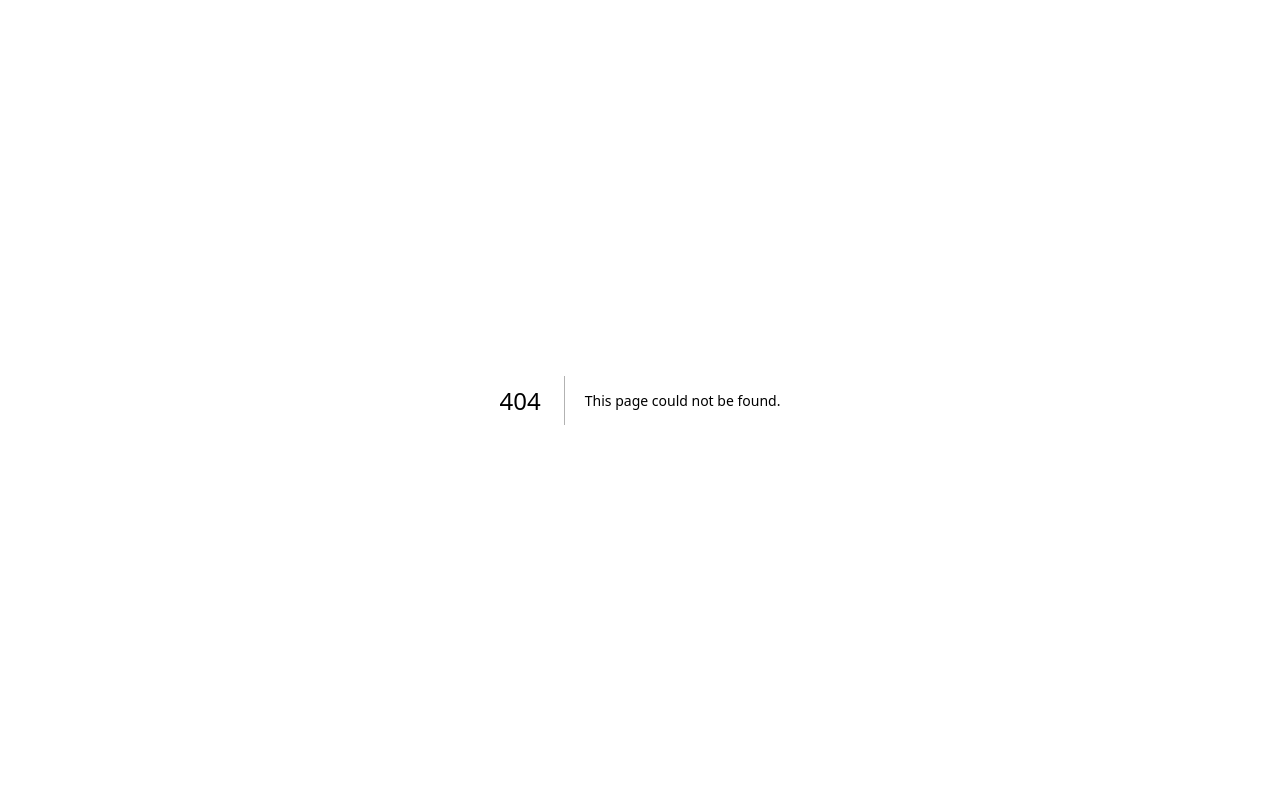
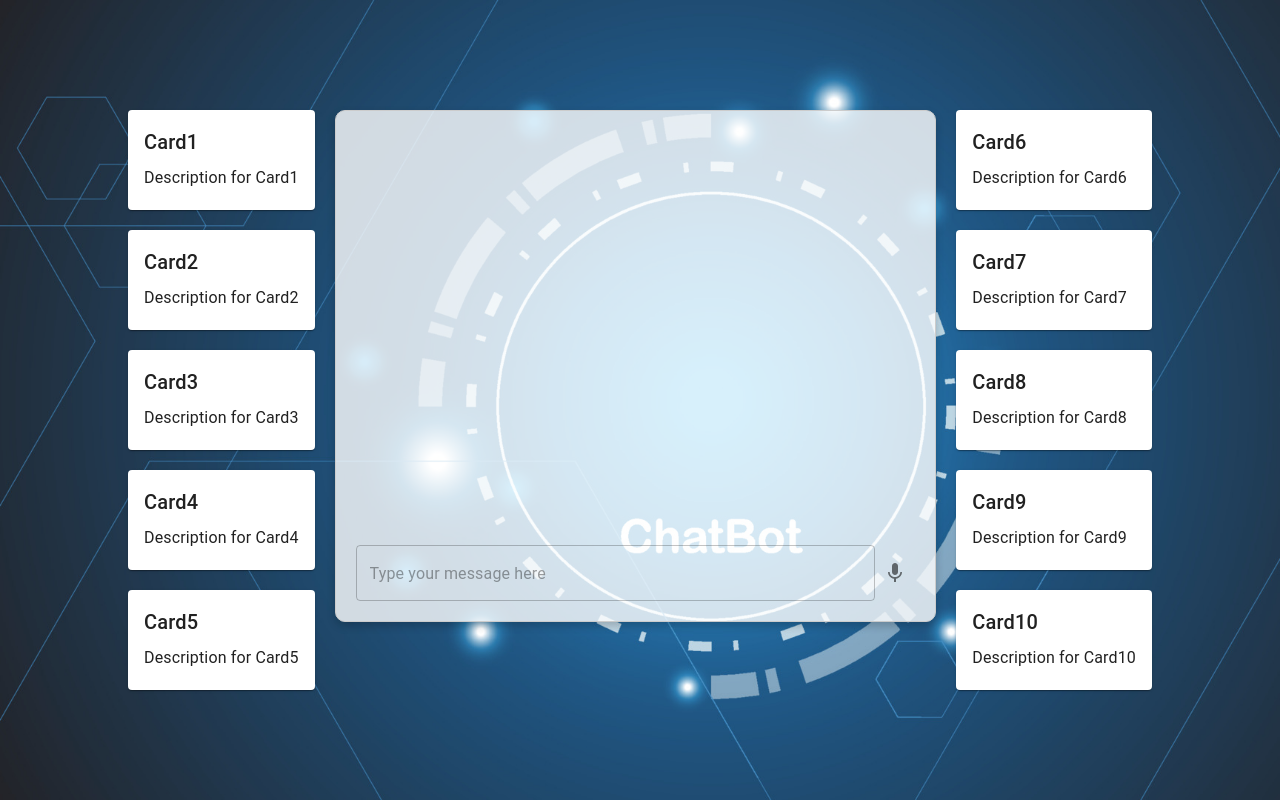
Before and after one commit to Ronald115/WEB-IA, a Next.js app in the folder web-ia/: page /chatbot in a window 1280 px wide. Before the commit this address had no page. Built offline with nearby package versions, Linux system fonts and the light colour scheme.

Commit message:
new front for all sections

```diff
--- /dev/null
+++ b/web-ia/src/app/chatbot/Chatbot.css
@@ -0,0 +1,70 @@
+.chatbot {
+    display: flex;
+    flex-direction: column;
+    align-items: center;
+    justify-content: center;
+    height: 100vh;
+    background-image: url(../../images/background.jpg);
+    background-size: cover;
+  }
+
+  .chat-section {
+    display: flex;
+    justify-content: space-between;
+    width: 80%;
+  }
+
+  .cards-container {
+    display: flex;
+    flex-direction: column;
+    gap: 20px;
+  }
+
+  .chat-window {
+    flex-grow: 1;
+    height: 64vh;
+    border: 1px solid #ccc;
+    border-radius: 10px;
+    padding: 20px;
+    margin: 0 20px;
+    overflow-y: auto;
+    background-color: rgba(255, 255, 255, 0.8);
+    box-shadow: 0px 4px 8px rgba(0, 0, 0, 0.2);
+    display: flex;
+    flex-direction: column;
+    justify-content: flex-end;
+  }
+
+  .chat-input {
+    display: flex;
+    align-items: center;
+    justify-content: space-between;
+  }
+
+  .small-card {
+    background-color: #2196f3;
+    color: #ffffff;
+    height: 100px;
+    display: flex;
+    flex-direction: column;
+    justify-content: space-between;
+    border-radius: 10px;
+    overflow: hidden;
+    transition: transform 0.3s ease-in-out;
+  }
+
+  .small-card:hover {
+    transform: scale(1.05);
+  }
+
+  .small-card .MuiCardContent-root {
+    padding: 1rem;
+  }
+
+  .small-card .MuiCardContent-root h2 {
+    margin-bottom: 0.5rem;
+  }
+
+  .small-card .MuiCardContent-root p {
+    margin-top: 0;
+  }
--- /dev/null
+++ b/web-ia/src/app/chatbot/components/SmallCard.css
@@ -0,0 +1,27 @@
+.small-card {
+    background-color: #2196f3;
+    color: #ffffff;
+    height: 100%;
+    display: flex;
+    flex-direction: column;
+    justify-content: space-between;
+    border-radius: 10px;
+    overflow: hidden;
+    transition: transform 0.3s ease-in-out;
+  }
+
+  .small-card:hover {
+    transform: scale(1.05);
+  }
+
+  .small-card .MuiCardContent-root {
+    padding: 1rem;
+  }
+
+  .small-card .MuiCardContent-root h2 {
+    margin-bottom: 0.5rem;
+  }
+
+  .small-card .MuiCardContent-root p {
+    margin-top: 0;
+  }
--- /dev/null
+++ b/web-ia/src/app/chatbot/components/smallCards.tsx
@@ -0,0 +1,23 @@
+import React from "react";
+import { Card, CardContent, Typography } from "@mui/material";
+import "./SmallCard.css";
+
+interface SmallCardProps {
+  title: string;
+  description: string;
+}
+
+const SmallCard: React.FC<SmallCardProps> = ({ title, description }) => {
+  return (
+    <Card className="small-card">
+      <CardContent>
+        <Typography variant="h6" component="h2">
+          {title}
+        </Typography>
+        <Typography>{description}</Typography>
+      </CardContent>
+    </Card>
+  );
+};
+
+export default SmallCard;
--- /dev/null
+++ b/web-ia/src/app/chatbot/page.tsx
@@ -0,0 +1,56 @@
+'use client'
+
+import React from "react";
+import {
+  Container,
+  Grid,
+  Typography,
+  TextField,
+  IconButton,
+} from "@mui/material";
+import { Mic } from "@mui/icons-material";
+import SmallCard from "./components/smallCards";
+import "./Chatbot.css";
+
+const cards = Array.from({ length: 10 }, (_, i) => ({
+  title: `Card${i + 1}`,
+  description: `Description for Card${i + 1}`,
+}));
+
+const Chatbot: React.FC = () => {
+  return (
+    <div className="chatbot">
+      <div className="chat-section">
+        <div className="cards-container">
+          {cards.slice(0, 5).map((card, index) => (
+            <SmallCard
+              title={card.title}
+              description={card.description}
+              key={index}
+            />
+          ))}
+        </div>
+        <div className="chat-window">
+          {/* Aquí iría el código para el chat */}
+          <div className="chat-input">
+            <TextField fullWidth placeholder="Type your message here" />
+            <IconButton>
+              <Mic />
+            </IconButton>
+          </div>
+        </div>
+        <div className="cards-container">
+          {cards.slice(5).map((card, index) => (
+            <SmallCard
+              title={card.title}
+              description={card.description}
+              key={index}
+            />
+          ))}
+        </div>
+      </div>
+    </div>
+  );
+};
+
+export default Chatbot;
--- a/web-ia/src/app/components/algorithmCard.tsx
+++ b/web-ia/src/app/components/algorithmCard.tsx
@@ -5,11 +5,20 @@ import "./AlgorithmCard.css";
 interface AlgorithmCardProps {
   title: string;
   description: string;
+  link: string;
 }
 
-const AlgorithmCard: React.FC<AlgorithmCardProps> = ({ title, description }) => {
+const AlgorithmCard: React.FC<AlgorithmCardProps> = ({
+  title,
+  description,
+  link,
+}) => {
+  const handleClick = () => {
+    window.location.href = link;
+  };
+
   return (
-    <Card className="algorithm-card">
+    <Card className="algorithm-card" onClick={handleClick}>
       <CardContent>
         <Typography variant="h5" component="h2">
           {title}
--- /dev/null
+++ b/web-ia/src/app/emotions/Emotion.css
@@ -0,0 +1,21 @@
+.emotion {
+    display: flex;
+    flex-direction: column;
+    align-items: center;
+    justify-content: center;
+    height: 100vh;
+  }
+
+  .emotion video, .emotion canvas {
+    border: 1px solid #ccc;
+    border-radius: 10px;
+    margin-bottom: 20px;
+    height: 30%;
+  }
+
+  .capture-button {
+    border-radius: 10px;
+    height: 50px;
+    width: 22%;
+    box-shadow: 0px 2px 4px rgba(0, 0, 0, 0.5);
+  }
--- /dev/null
+++ b/web-ia/src/app/emotions/page.tsx
@@ -0,0 +1,58 @@
+"use client";
+
+import React, { useRef, useEffect, useState } from "react";
+import { Button, Typography } from "@mui/material";
+import "./Emotion.css";
+
+const Emotion: React.FC = () => {
+  const videoRef = useRef<HTMLVideoElement>(null);
+  const canvasRef = useRef<HTMLCanvasElement>(null);
+  const [emotion, setEmotion] = useState<string | null>(null);
+
+  useEffect(() => {
+    startCamera();
+  }, []);
+
+  const startCamera = () => {
+    if (navigator.mediaDevices && navigator.mediaDevices.getUserMedia) {
+      navigator.mediaDevices
+        .getUserMedia({ video: true })
+        .then((stream) => {
+          if (videoRef.current) {
+            videoRef.current.srcObject = stream;
+          }
+        })
+        .catch((err) => console.log(err));
+    }
+  };
+
+  const captureAndDetectEmotion = () => {
+    if (videoRef.current && canvasRef.current) {
+      const context = canvasRef.current.getContext("2d");
+      context?.drawImage(videoRef.current, 0, 0, 640, 480);
+      // Aquí puedes guardar la imagen capturada
+      // Aquí iría el código para detectar la emoción
+      setEmotion("Happy"); // Esto es solo un valor ficticio
+    }
+  };
+
+  return (
+    <div className="emotion">
+      <video ref={videoRef} autoPlay></video>
+      <canvas ref={canvasRef} width="640" height="480"></canvas>
+      <Button
+        className="capture-button"
+        variant="contained"
+        color="primary"
+        onClick={captureAndDetectEmotion}
+      >
+        Detect Emotion
+      </Button>
+      {emotion && (
+        <Typography variant="h6">Detected Emotion: {emotion}</Typography>
+      )}
+    </div>
+  );
+};
+
+export default Emotion;
--- a/web-ia/src/app/page.tsx
+++ b/web-ia/src/app/page.tsx
@@ -1,34 +1,46 @@
+'use client'
+
 import React from "react";
-import { Container, Grid } from "@mui/material";
+import { Container, Grid, Typography } from "@mui/material";
 import AlgorithmCard from "./components/algorithmCard";
 import "./App.css";
 
 const algorithms = [
   {
-    title: "Algorithm 1",
-    description: "Description for Algorithm 1",
+    title: "Chatbot",
+    description: "Talk to a chatbot",
+    link: "/chatbot"
   },
   {
-    title: "Algorithm 2",
-    description: "Description for Algorithm 2",
+    title: "Emotions",
+    description: "Detect emotions through your camera",
+    link: "/emotions"
   },
-  // Add more algorithms here...
 ];
 
 const App: React.FC = () => {
   return (
+    <div style={{ display: 'flex', flexDirection: 'column', alignItems: 'center', justifyContent: 'center', height: '100vh' }}>
+      <Typography variant="h2" component="div" gutterBottom>
+        Proyecto IA
+      </Typography>
       <Container maxWidth="md">
-      <Grid container spacing={4}>
+        <Grid container spacing={4} justifyContent="center">
           {algorithms.map((algorithm, index) => (
             <Grid item xs={12} sm={6} md={4} key={index}>
               <AlgorithmCard
                 title={algorithm.title}
                 description={algorithm.description}
+                link={algorithm.link}
               />
             </Grid>
           ))}
         </Grid>
       </Container>
+      <Typography variant="body1" component="div" align="right" style={{ marginTop: 'auto' }}>
+        Ronald Arce, Sebastian Castro, Maykel Porras
+      </Typography>
+    </div>
   );
 };
 
```
Also changed, not shown: web-ia/src/app/chatbot/dist/page.js (added), web-ia/src/app/components/dist/algorithmCard.js (added), web-ia/src/app/dist/layout.js (added), web-ia/src/app/dist/page.js (added), web-ia/src/images/background.jpg (added). Lines whose indentation alone changed are shown as unchanged.
